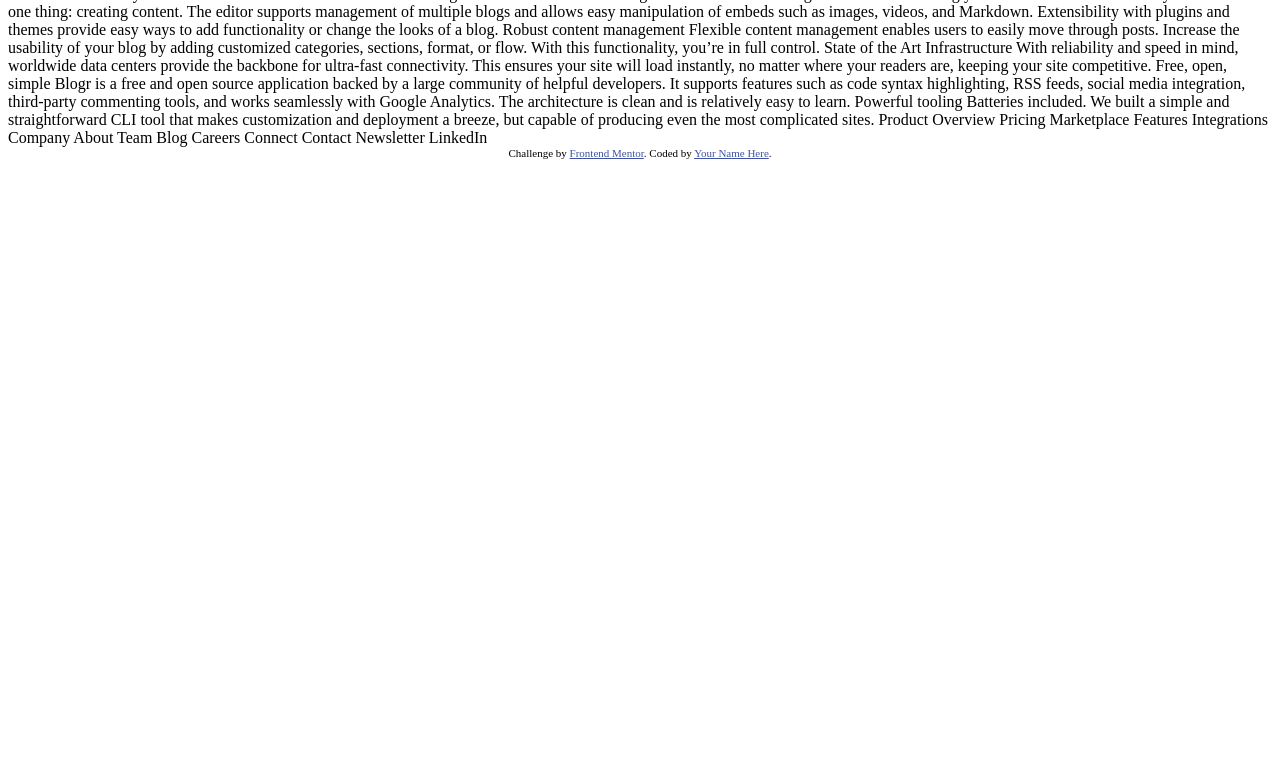
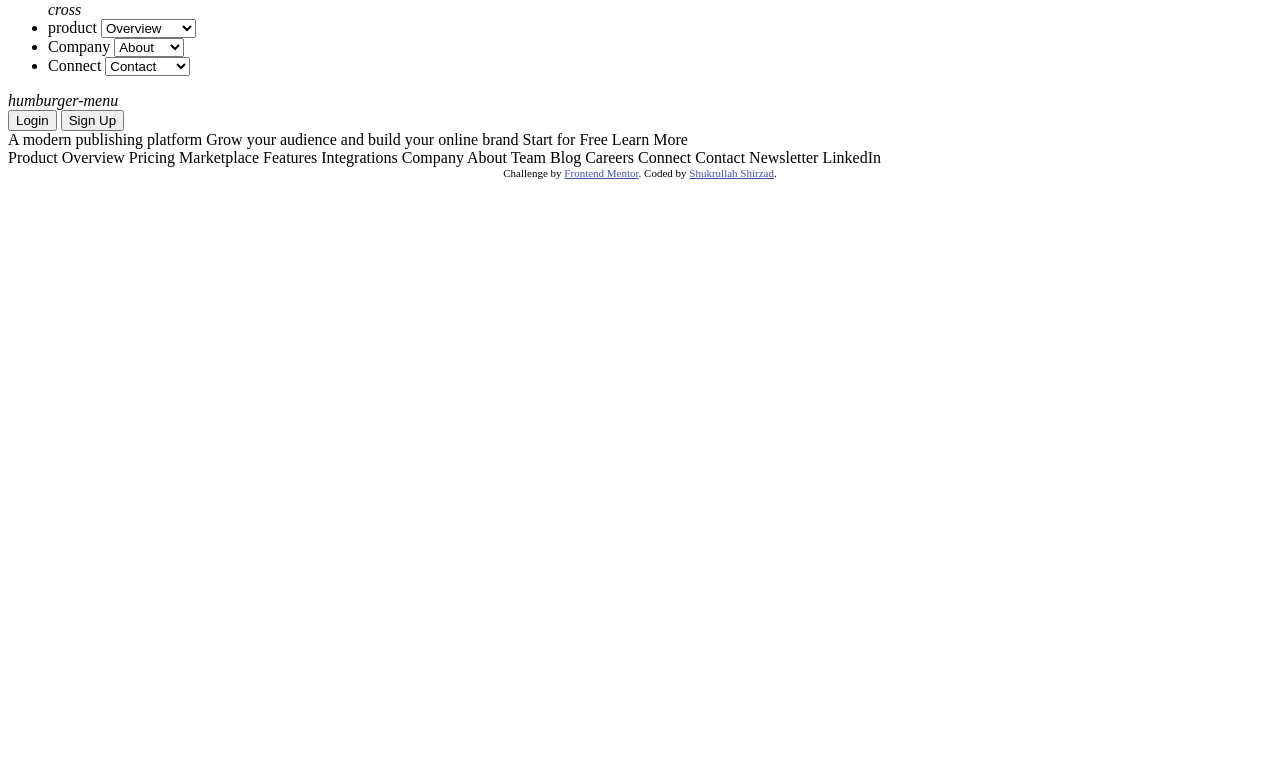
Before and after one commit to Shukrullahshirzad/Blogr-landing-page, a plain HTML site: page index.html in a window 1280 px wide. Shown: the part 41-800 px from the top of the page. Drawn offline with Linux system fonts and the light colour scheme.

Commit message:
added header structure

```diff
--- a/index.html
+++ b/index.html
@@ -3,19 +3,79 @@
 <head>
   <meta charset="UTF-8">
   <meta name="viewport" content="width=device-width, initial-scale=1.0"> <!-- displays site properly based on user's device -->
-
+<link rel="stylesheet" href="style.css">
   <link rel="icon" type="image/png" sizes="32x32" href="./images/favicon-32x32.png">
 
+  <!-- Google fonts  -->
+  <link rel="preconnect" href="https://fonts.googleapis.com">
+  <link rel="preconnect" href="https://fonts.gstatic.com" crossorigin>
+  <link href="https://fonts.googleapis.com/css2?family=Overpass:wght@300;600&family=Ubuntu:wght@400;500;700&display=swap" rel="stylesheet">
+
   <title>Frontend Mentor | [Blogr]</title>
-
-  <!-- Feel free to remove these styles or customise in your own stylesheet 👍 -->
-  <style>
-    .attribution { font-size: 11px; text-align: center; }
-    .attribution a { color: hsl(228, 45%, 44%); }
-  </style>
 </head>
 <body>
-  Product
+  <header>
+    <div class="logo">logo</div>
+    <ul>
+      <div class="cross">
+        <i>cross</i>
+      </div>
+      <li>
+        <label for="products">product</label>
+        <select name="products" id="products">
+          <option value="overview">Overview</option>
+          <option value="pricing">Pricing</option>
+          <option value="Marketplace">Marketplace</option>
+          <option value="Features">Features</option>
+          <option value="Integrations">Integrations</option>
+        </select>
+      </li>
+      <li>
+        <label for="company">Company</label>
+        <select name="company" id="company">
+          <option value="overview">About</option>
+          <option value="Team">Team</option>
+          <option value="Blog">Blog</option>
+          <option value="Careers">Careers</option>
+        </select>
+      </li>
+      <li>
+        <label for="connect">Connect</label>
+        <select name="Connect" id="connect">
+          <option
+            value="Contact">Contact
+          </option>
+          <option     value="Newsletter">Newsletter
+          </option>
+          <option
+            value="LinkedIn">LinkedIn
+          </option>
+        </select>
+      </li>
+    </ul>
+    <div class="bars">
+      <i>humburger-menu</i>
+    </div>
+    <div class="buttons">
+      <button>Login</button>
+      <button>Sign Up</button>
+    </div>
+  </header>
+
+  <div class="hero">
+    A modern publishing platform
+  Grow your audience and build your online brand
+
+  Start for Free
+  Learn More
+  </div>
+
+  <section class="section1"></section>
+  <section class="section2"></section>
+
+  <section class="section3"></section>
+  <footer>
+    Product
 
   Overview
   Pricing
@@ -36,64 +96,10 @@
   Newsletter
   LinkedIn
 
-  Login
-  Sign Up
-
-  A modern publishing platform
-  Grow your audience and build your online brand
-
-  Start for Free
-  Learn More
-
-  Designed for the future
-
-  Introducing an extensible editor
-  Blogr features an exceedingly intuitive interface which lets you focus on one thing: creating content.
-  The editor supports management of multiple blogs and allows easy manipulation of embeds such as images,
-  videos, and Markdown. Extensibility with plugins and themes provide easy ways to add functionality or
-  change the looks of a blog.
-
-  Robust content management
-  Flexible content management enables users to easily move through posts. Increase the usability of your blog
-  by adding customized categories, sections, format, or flow. With this functionality, you’re in full control.
-
-  State of the Art Infrastructure
-  With reliability and speed in mind, worldwide data centers provide the backbone for ultra-fast connectivity.
-  This ensures your site will load instantly, no matter where your readers are, keeping your site competitive.
-
-  Free, open, simple
-  Blogr is a free and open source application backed by a large community of helpful developers. It supports
-  features such as code syntax highlighting, RSS feeds, social media integration, third-party commenting tools,
-  and works seamlessly with Google Analytics. The architecture is clean and is relatively easy to learn.
-
-  Powerful tooling
-  Batteries included. We built a simple and straightforward CLI tool that makes customization and deployment a breeze, but
-  capable of producing even the most complicated sites.
-
-  Product
-
-  Overview
-  Pricing
-  Marketplace
-  Features
-  Integrations
-
-  Company
-
-  About
-  Team
-  Blog
-  Careers
-
-  Connect
-
-  Contact
-  Newsletter
-  LinkedIn
-
+  </footer>
   <div class="attribution">
     Challenge by <a href="https://www.frontendmentor.io?ref=challenge" target="_blank">Frontend Mentor</a>.
-    Coded by <a href="#">Your Name Here</a>.
+    Coded by <a href="#">Shukrullah Shirzad</a>.
   </div>
 </body>
 </html>
--- /dev/null
+++ b/style.css
@@ -0,0 +1,31 @@
+:root{
+    /* Primary */
+
+    --light-red : hsl(356, 100%, 66%); /*(CTA text)*/
+    --very-light-red : hsl(355, 100%, 74%); /*(CTA hover background)*/
+    --very-dark-blue: hsl(208, 49%, 24%);/* (headings)*/
+
+    /* Neutral */
+
+    --white: hsl(0, 0%, 100%); /* (text)*/
+    --grayish-blue: hsl(240, 2%, 79%);/* (footer text)*/
+    --very-dark-grayish-blue: hsl(207, 13%, 34%); /* (body copy)*/
+    --very-dark-black-blue: hsl(240, 10%, 16%);/* (footer background)*/
+
+    ### Gradient
+
+    Background gradient - Intro/CTA mobile nav:
+
+    - Very light red: hsl(13, 100%, 72%)
+    - Light red: hsl(353, 100%, 62%)
+
+    Background gradient - body:
+
+    - Very dark gray blue: hsl(237, 17%, 21%)
+    - Very dark desaturated blue: hsl(237, 23%, 32%)
+}
+ .attribution { font-size: 11px; text-align: center; }
+ .attribution a { color: hsl(228, 45%, 44%); }
+ /* font families  */
+ /* font-family: 'Overpass', sans-serif;
+font-family: 'Ubuntu', sans-serif; */
```
Also changed, not shown: 2 other files.
